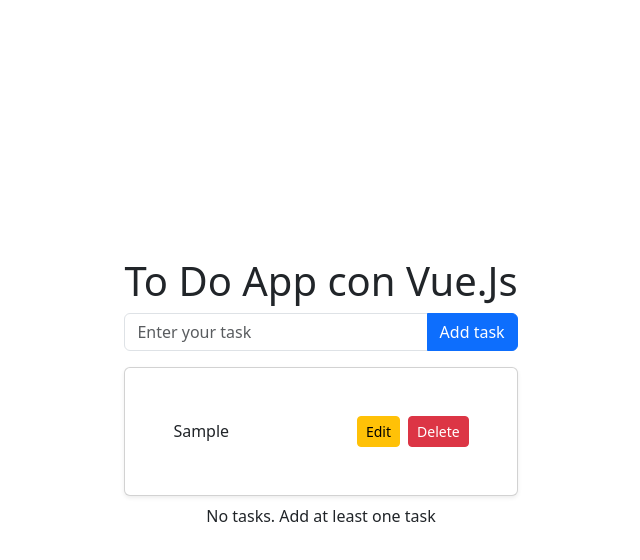
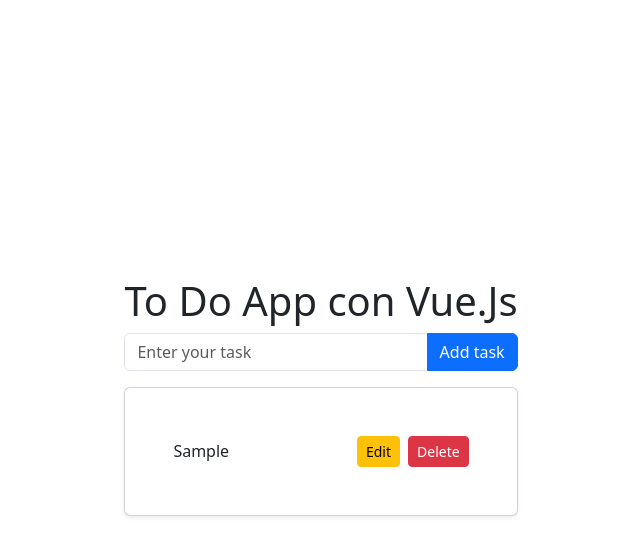
Before and after one commit to LorenzoFormatemp/Vue_practice, a Vue app in the folder my-todo-app/: page / in a window 1280 px wide. Both pictures are taken after typing "Sample" into the empty fields and a click on the button "Add task". Shown: the top 560 px of the page, without its empty margins (319-959 px from the left). Built offline with nearby package versions, Linux system fonts and the light colour scheme.

Commit message:
add remove method

```diff
--- a/my-todo-app/src/App.vue
+++ b/my-todo-app/src/App.vue
@@ -6,7 +6,10 @@
     <AddTask @add-task="addTask"/>
 
     <!-- componente: lista dei task -->
-    <TaskList :tasks="tasks"/>
+    <TaskList
+      :tasks="tasks"
+      @remove-task="removeTask"
+      />
 
   </div>
 </template>
@@ -29,6 +32,9 @@
       console.log(task);
       this.tasks.push({ text: task });
       console.log(this.tasks);
+    },
+    removeTask(index){
+      this.tasks.splice(index, 1);
     }
   }
 
--- a/my-todo-app/src/components/TaskItem.vue
+++ b/my-todo-app/src/components/TaskItem.vue
@@ -12,7 +12,7 @@
                 <button class="btn btn-sm btn-warning me-2">Edit</button>
 
                 <!-- eliminazione task -->
-                <button class="btn btn-sm btn-danger">Delete</button>
+                <button class="btn btn-sm btn-danger" @click="$emit('remove')">Delete</button>
             </div>
 
         </div>
--- a/my-todo-app/src/components/TaskList.vue
+++ b/my-todo-app/src/components/TaskList.vue
@@ -1,19 +1,18 @@
 <template>
     <!-- ciclo di tutti i task -->
 
-    <!-- <ul>
-        <li v-for="(task , index) in tasks" :key="index">{{ task.text }}</li>
-    </ul> -->
+    <!-- se l'array dei task ne ha almeno 1 allora ciclami l'array -->
 
-    <!-- se l'array dei task ne ha almeno 1 allora ciclami l'array -->
-    <TaskItem v-for="(task, index) in tasks"
-        :key="index"
-        :task="task"
-    />
-
+    <div v-if="tasks.length">
+        <TaskItem v-for="(task, index) in tasks"
+            :key="index"
+            :task="task"
+            @remove ="() => $emit('remove-task', index)"
+        />
+    </div>
 
     <!-- altrimenti mostra un messaggio tipo; 'aggiungi dei task' -->
-    <p>No tasks. Add at least one task</p>
+    <p v-else>No tasks. Add at least one task</p>
 </template>
 
 <script>
```
